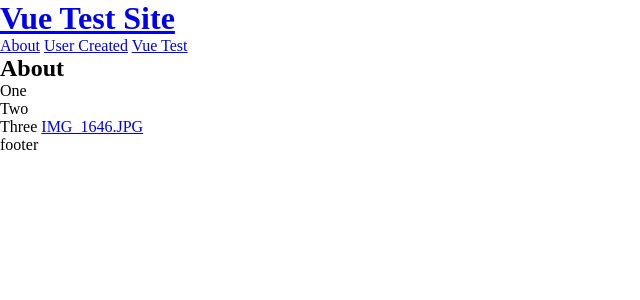
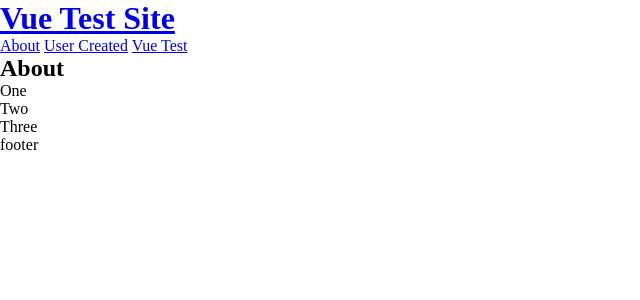
Before and after one commit to cleverglue/static_vue, a Jekyll site: the page built from about.md, in a window 1280 px wide. Shown: the top 300 px of the page, without its empty margins (0-640 px from the left). Built offline with Jekyll 4.4.1, drawn with Linux system fonts in a browser that asks for light colours.

Commit message:
Updated About

```diff
--- a/about.md
+++ b/about.md
@@ -7,4 +7,3 @@ layout: page
 1. One
 2. Two
 3. Three
-[IMG_1646.JPG](/uploads/IMG_1646.JPG | width=250)
```
